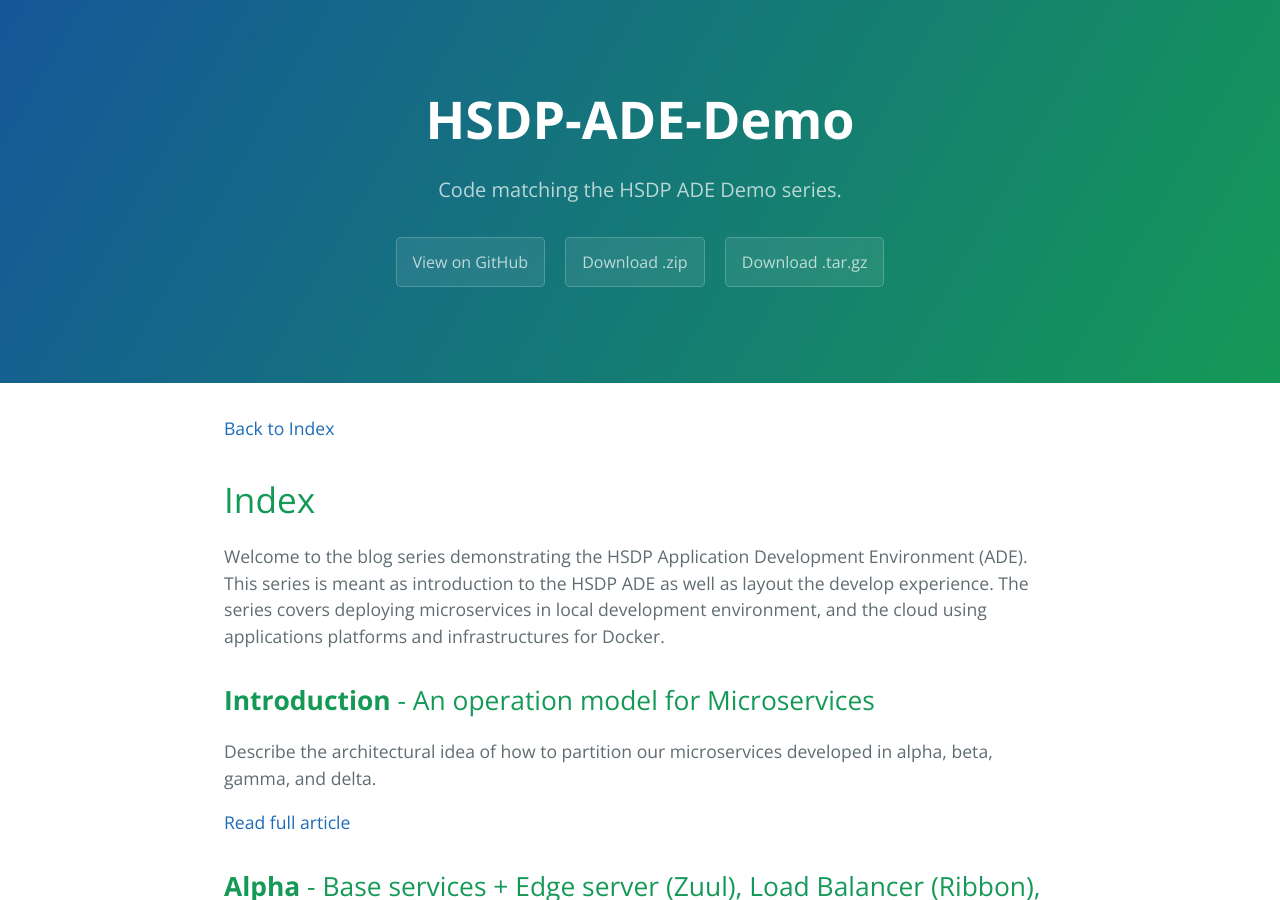
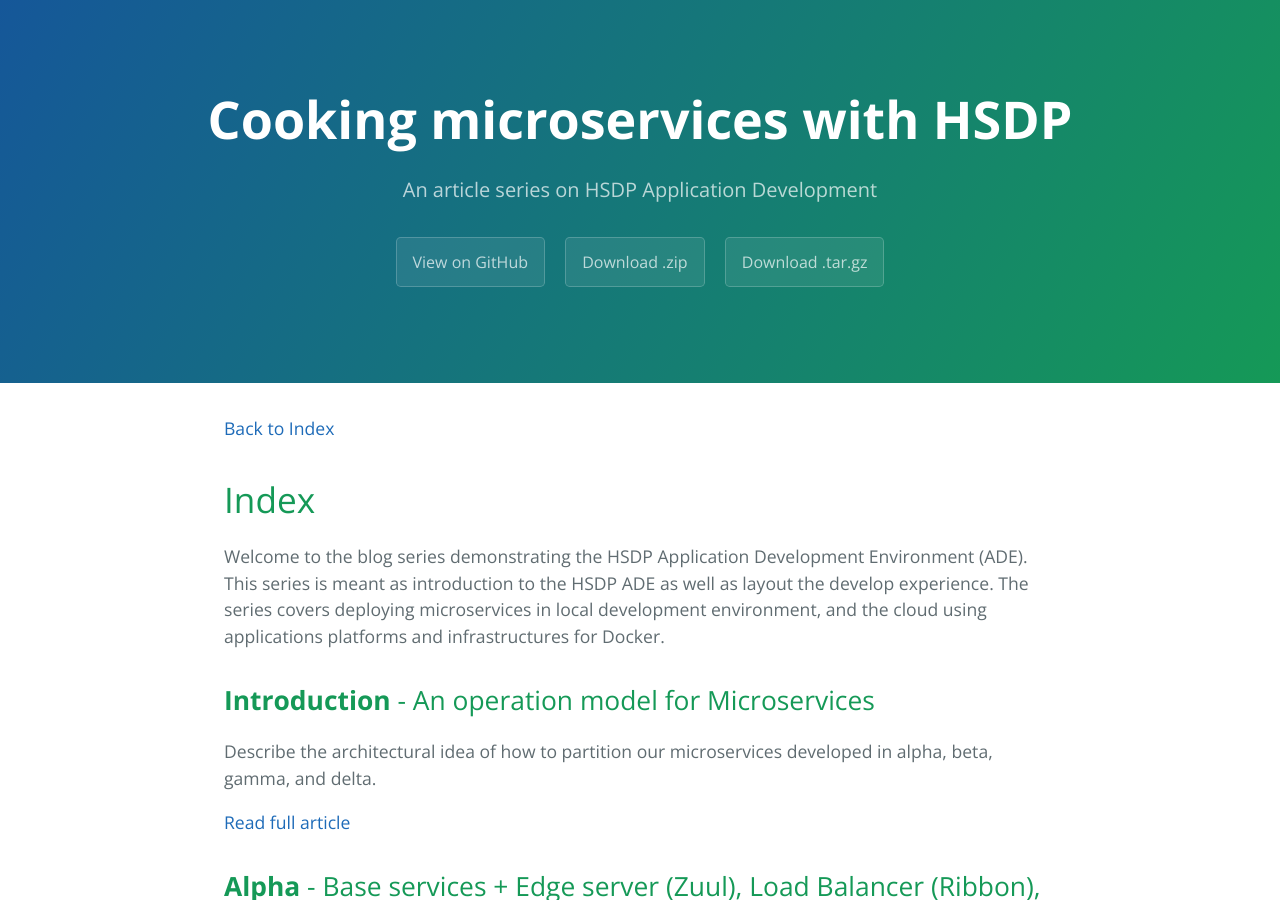
Before and after one commit to bastijnv/hsdp-ade-demo, a Jekyll site: the page built from index.md, in a window 1280 px wide and 900 px high. Built offline with Jekyll 4.4.1, drawn with Linux system fonts in a browser that asks for light colours.

Commit message:
Change title and tagline in the header as well.

```diff
--- a/_includes/head.html
+++ b/_includes/head.html
@@ -2,7 +2,7 @@
 <html lang="en-us">
   <head>
     <meta charset="UTF-8">
-    <title>HSDP-ADE-Demo by bastijnv</title>
+    <title>Cooking microservices with HSDP</title>
     <meta name="viewport" content="width=device-width, initial-scale=1">
     <link rel="stylesheet" type="text/css" href="/hsdp-ade-demo/stylesheets/normalize.css" media="screen">
     <link href='https://fonts.googleapis.com/css?family=Open+Sans:400,700' rel='stylesheet' type='text/css'>
@@ -11,8 +11,8 @@
   </head>
   <body>
     <section class="page-header">
-      <h1 class="project-name">HSDP-ADE-Demo</h1>
-      <h2 class="project-tagline">Code matching the HSDP ADE Demo series.</h2>
+      <h1 class="project-name">Cooking microservices with HSDP</h1>
+      <h2 class="project-tagline">An article series on HSDP Application Development</h2>
       <a href="https://github.com/bastijnv/hsdp-ade-demo" class="btn">View on GitHub</a>
       <a href="https://github.com/bastijnv/hsdp-ade-demo/zipball/master" class="btn">Download .zip</a>
       <a href="https://github.com/bastijnv/hsdp-ade-demo/tarball/master" class="btn">Download .tar.gz</a>
```
Also changed, not shown: params.json (+1 -1 lines).
